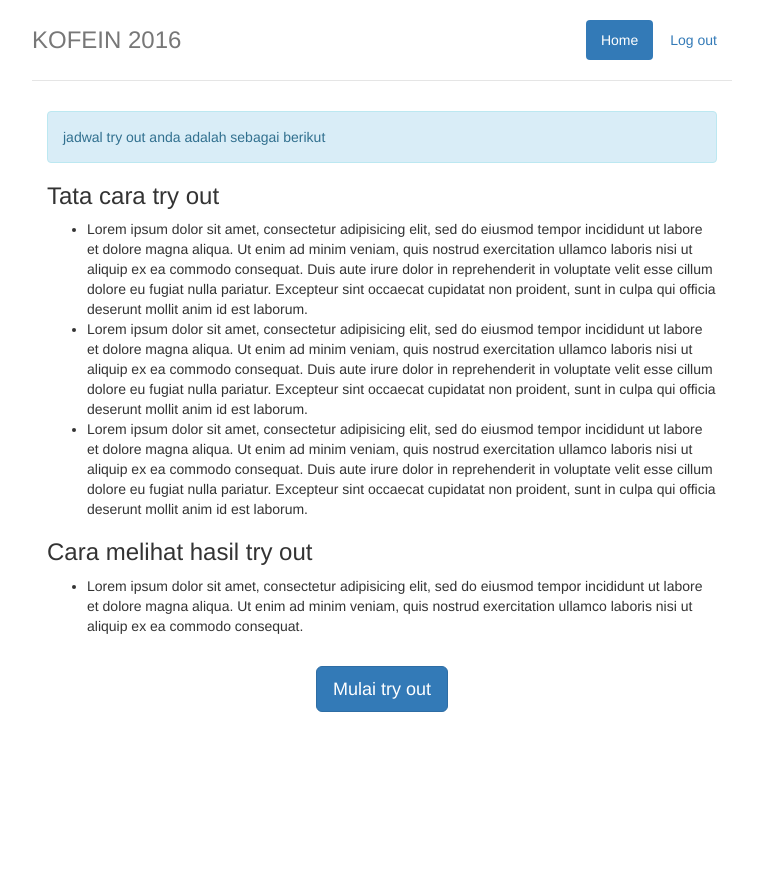
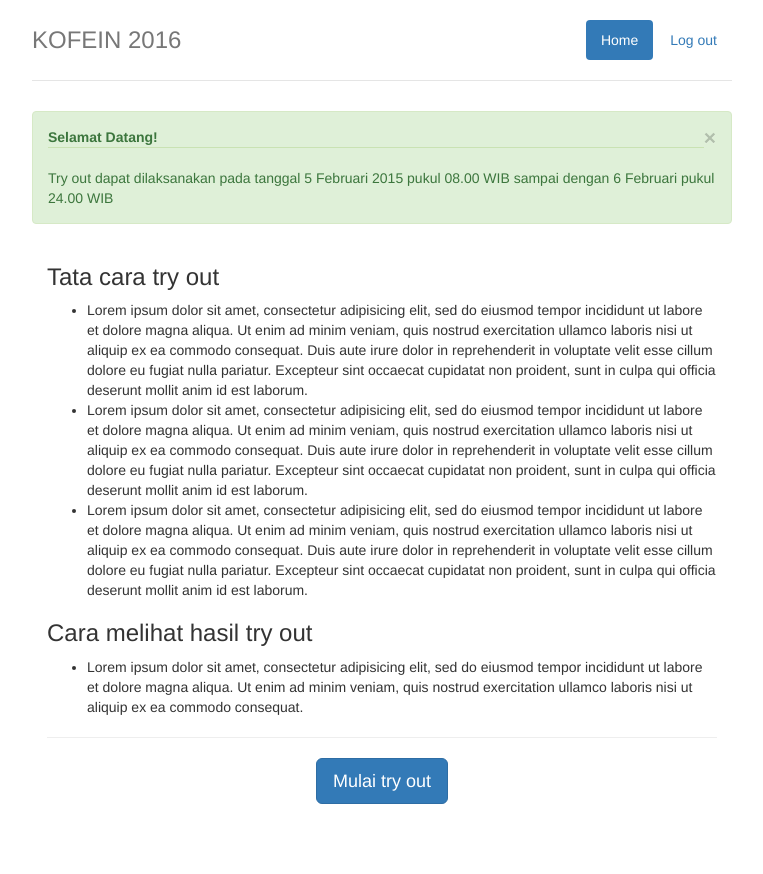
Before and after one commit to jojoarianto/mockup_kofein, a CodeIgniter app: page /tryout/index.php/login/home in a window 1280 px wide. Shown: the whole page, without its empty margins (258-1021 px from the left). Before the commit the page ends 712 px from the top, so only its background shows below. Run offline with CodeIgniter, Linux system fonts and the light colour scheme; some libraries are stand-ins or nearby versions.

Commit message:
update home interface

```diff
--- a/application/controllers/Login.php
+++ b/application/controllers/Login.php
@@ -19,6 +19,13 @@ class Login extends CI_Controller {
 	public function home(){
 		$this->load->view('pre_header');
 		$this->load->view('header');
+		$data_alert = [
+			'type' => 'success',
+			'dismiss' => true,
+			'title' => 'Selamat Datang!',
+			'message' => 'Try out dapat dilaksanakan pada tanggal 5 Februari 2015 pukul 08.00 WIB sampai dengan 6 Februari pukul 24.00 WIB'
+		];
+		$this->load->view('_alert', $data_alert);
 		$this->load->view('home/index_content');
 		$this->load->view('footer');
 	}
@@ -26,6 +33,13 @@ class Login extends CI_Controller {
 	public function pengumuman_pending(){
 		$this->load->view('pre_header');
 		$this->load->view('header');
+		$data_alert = [
+			'type' => 'danger',
+			'dismiss' => true,
+			'title' => 'Waktu anda habis!',
+			'message' => 'Waktu pengerjaan anda telah habis'
+		];
+		$this->load->view('_alert', $data_alert);
 		$this->load->view('home/pengumuman_pending');
 		$this->load->view('footer');
 	}
--- /dev/null
+++ b/application/views/_alert.php
@@ -0,0 +1,10 @@
+<div class="container">
+	<div class="alert alert-<?php echo $type; ?> fade in">
+		<?php if (isset($dismiss) && $dismiss!=false): ?>
+		<a href="#" class="close" data-dismiss="alert" aria-label="close">&times;</a>
+		<?php endif ?>
+		<strong><?php echo $title; ?></strong>
+		<hr style="margin-top: 0;">
+		<?php echo $message; ?>
+	</div>
+</div>
--- a/application/views/home/index_content.php
+++ b/application/views/home/index_content.php
@@ -1,10 +1,6 @@
     <div class="container">
       <div class="row-fluid">
         <div class="col-md-12">
-          <div class="alert alert-info">
-            jadwal try out anda adalah sebagai berikut
-          </div>
-
           <h3>Tata cara try out</h3>
           <ul>
             <li>Lorem ipsum dolor sit amet, consectetur adipisicing elit, sed do eiusmod
@@ -33,7 +29,7 @@
             quis nostrud exercitation ullamco laboris nisi ut aliquip ex ea commodo
             consequat.</li>
           </ul>
-          <br>
+          <hr>
           <div class="text-center">
             <button type="submit" class="btn btn-primary btn-lg">Mulai try out</button>
           </div>
--- a/application/views/home/pengumuman_pending.php
+++ b/application/views/home/pengumuman_pending.php
@@ -1,7 +1,7 @@
     <div class="container">
       <div class="row-fluid">
         <div class="col-md-12">
-          <div class="alert alert-success">
+          <!-- <div class="alert alert-success">
             <h3>Terima kasih </h3>
             Waktu ujian try out anda telah habis
           </div>
@@ -9,7 +9,7 @@
             <h3>Pengumuman try out</h3>
             Hasil try out akan diumumkan serentak pada tanggal xx bulan x tahun xxxx
             <div class="downspace"></div>
-          </div>
+          </div> -->
           <h3>Catatan</h3>
           <ul>
             <li> Lorem ipsum dolor sit amet, consectetur adipisicing elit, sed do eiusmod
```
Also changed, not shown: application/views/login/index_content.php (+4 -4 lines).
